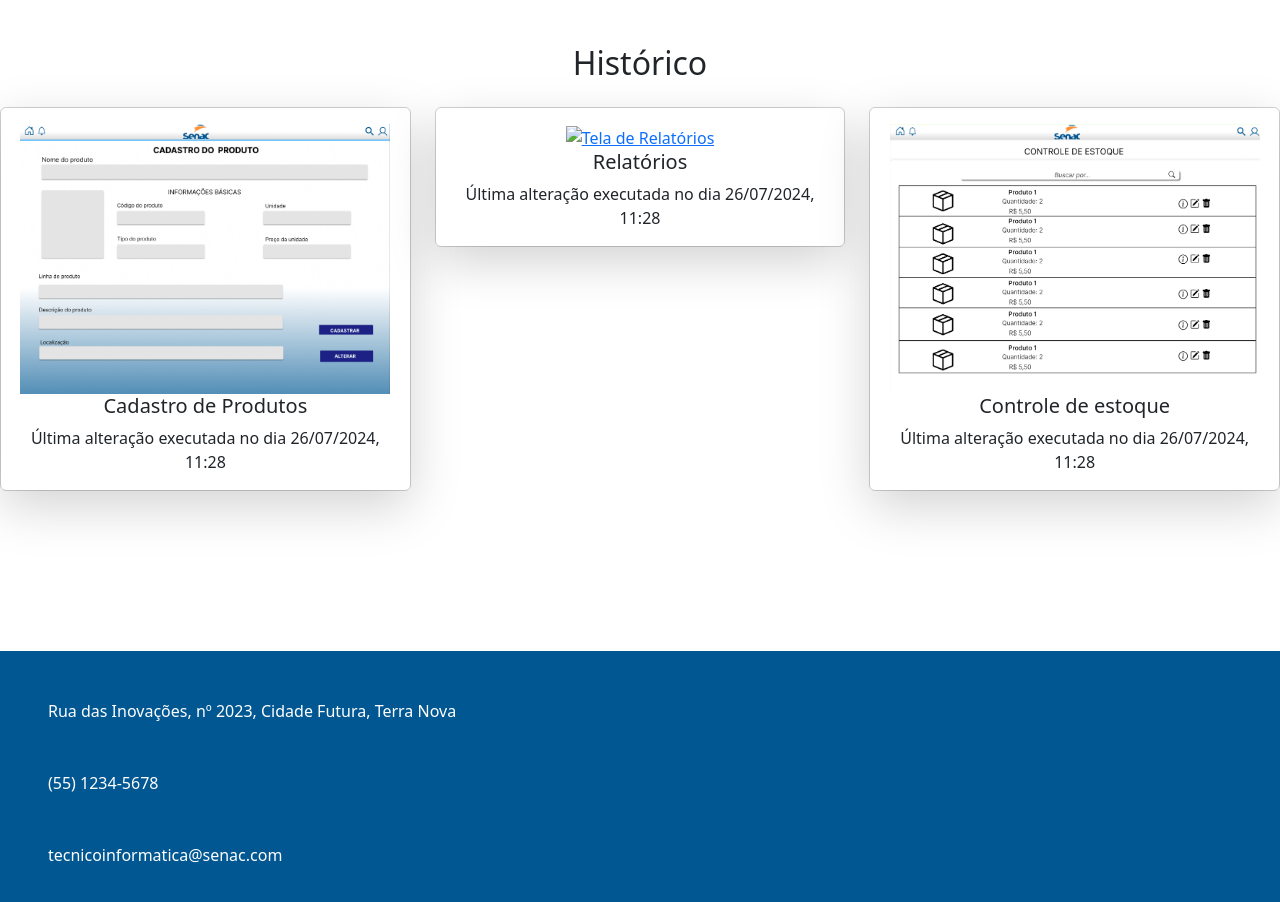
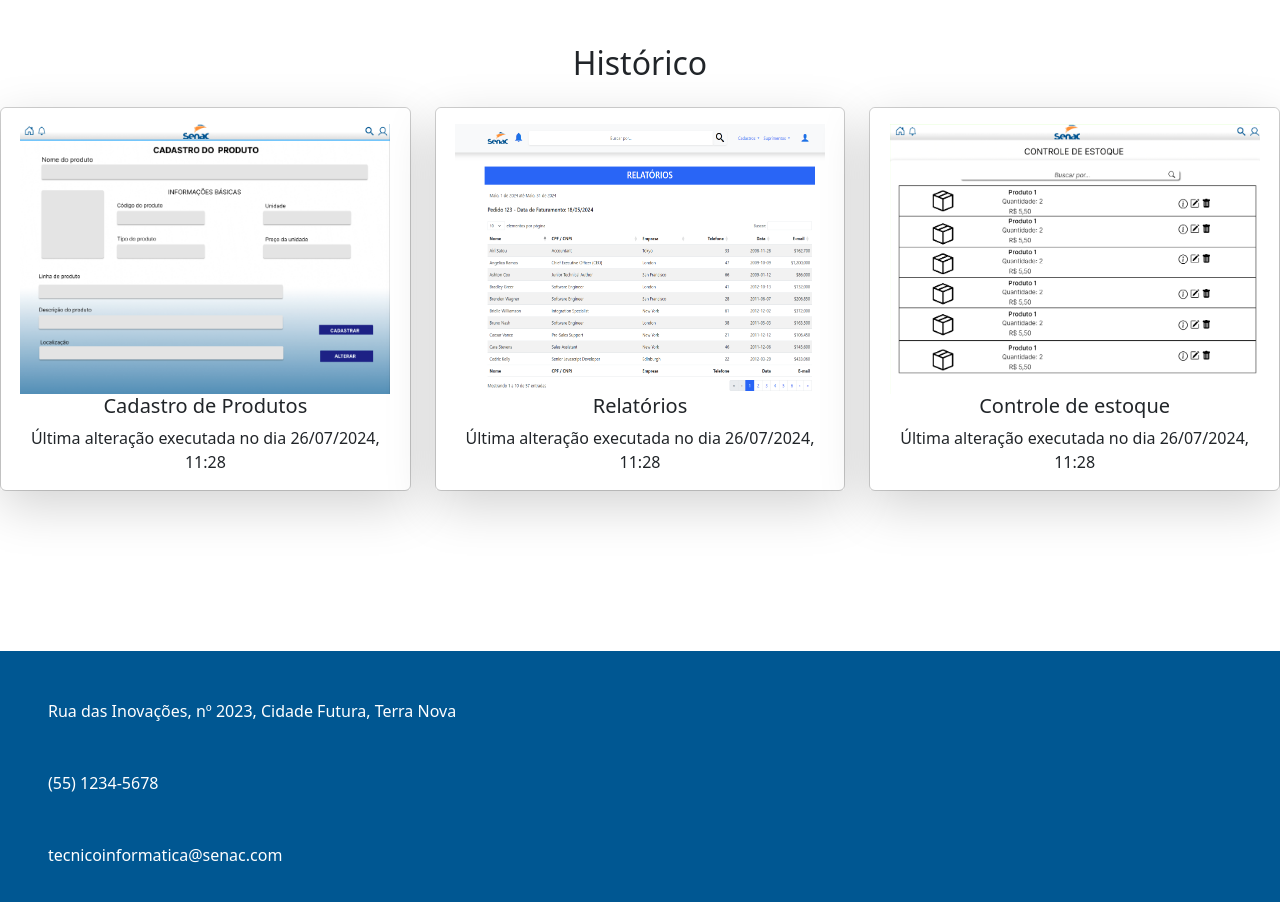
Before and after one commit to aemykaule/sistemaerpsenac, a plain HTML site: page src/pages/indexhome.html in a window 1280 px wide. Shown: the part 1020-1922 px from the top of the page. Drawn offline with nearby package versions, Linux system fonts and the light colour scheme; files whose address does not match are found by name.

Commit message:
05/09/2024

```diff
--- a/src/pages/indexhome.html
+++ b/src/pages/indexhome.html
@@ -219,7 +219,7 @@
                         <div class="card text-center">
                             <div class="card-body shadow-lg ">
                                 <a href="./relatorio.html" class="mb-3">
-                                    <img src="../../assets/img/Relatórtios.png" class="" alt="Tela de Relatórios" width="370" height="270">
+                                    <img src="../../assets/img/relatórios.png" class="" alt="Tela de Relatórios" width="370" height="270">
                                 </a>
                                 <h5 class="card-title">Relatórios</h5>
                                 <p class="card-text">Última alteração executada no dia 26/07/2024, 11:28</p>
```
Also changed, not shown: assets/img/relatórios.png (added).
